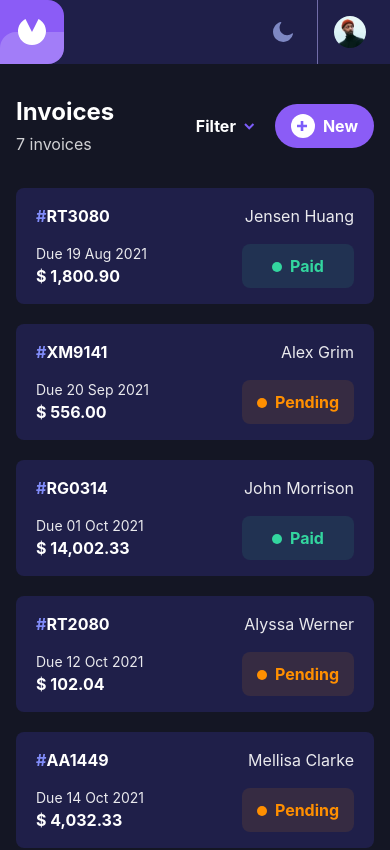
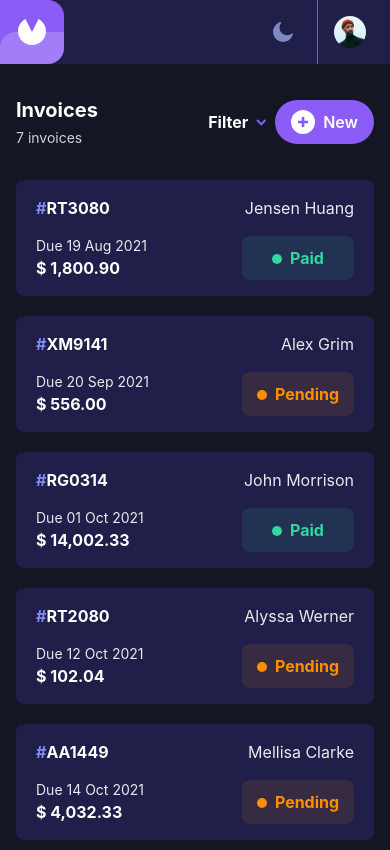
Before and after one commit to Dmitriy24S/invoice-react-app, a Next.js app: page / in a window 390 px wide. Shown: the top 850 px of the page. Built offline with nearby package versions, Linux system fonts and the light colour scheme.

Commit message:
style: :lipstick: add smaller header text size, spacing for invoice list header style

```diff
--- a/components/InvoiceList.tsx
+++ b/components/InvoiceList.tsx
@@ -99,10 +99,12 @@ const InvoiceList = ({ invoices }: any) => {
       <div className="list max-w-3xl mx-auto">
         <div className="list-header-content max-w-5xl mx-auto flex justify-between">
           <div className="list-header-left">
-            <h2 className="text-2xl font-bold">Invoices</h2>
-            <p className="opacity-80 mt-1">{invoices?.length} invoices</p>
+            <h2 className="text-xl sm:text-2xl font-bold">Invoices</h2>
+            <p className="text-sm sm:text-base opacity-80 mt-1">
+              {invoices?.length} invoices
+            </p>
           </div>
-          <div className="list-header-right flex items-center gap-5">
+          <div className="list-header-right flex items-center gap-2 sm:gap-5">
             <div className="dropdown-container relative" ref={dropdown}>
               <button
                 className="font-bold flex gap-2 items-center"
@@ -139,11 +141,12 @@ const InvoiceList = ({ invoices }: any) => {
                 </div>
               )}
             </div>
-            <button className="new-invoice-btn flex gap-2 sitems-center bg-violet-500 px-4 py-2.5 rounded-full font-bold">
-              <div className="plus-icon-container bg-white rounded-full w-6 h-6 flex items-center justify-center">
+            <button className="new-invoice-btn flex sitems-center bg-violet-500 px-4 py-2.5 rounded-full font-semibold hover:bg-[#9c71fd] transition-colors">
+              <div className="plus-icon-container bg-white rounded-full w-6 h-6 flex items-center justify-center mr-2">
                 <Image src="/images/icon-plus.svg" width={11} height={11} />
               </div>
               New
+              <span className="hidden sm:inline-block sm:ml-1">{` invoice`}</span>
             </button>
           </div>
         </div>
@@ -156,8 +159,8 @@ const InvoiceList = ({ invoices }: any) => {
               scroll={false}
               key={item.id}
             >
-              <a className="w-full mx-auto">
-                <article className="item min-w-[18rem] w-full mx-auto max-w-[30rem] bg-indigo-900 bg-opacity-40 p-4 px-5 rounded-lg cursor-pointer grid grid-cols-2 items-end md:max-w-full md:w-full md:flex md:items-center md:gap-6 md:py-5">
+              <a className=" min-w-[18rem] w-full max-w-[30rem] mx-auto md:max-w-full md:w-full">
+                <article className="item bg-indigo-900 bg-opacity-40 p-4 px-5 rounded-lg cursor-pointer grid grid-cols-2 items-end  md:flex md:items-center md:gap-6 md:py-5">
                   <p className="item-id font-bold inline-block md:order-1">
                     <span className="text-indigo-400">#</span>
                     {item.id}
```
